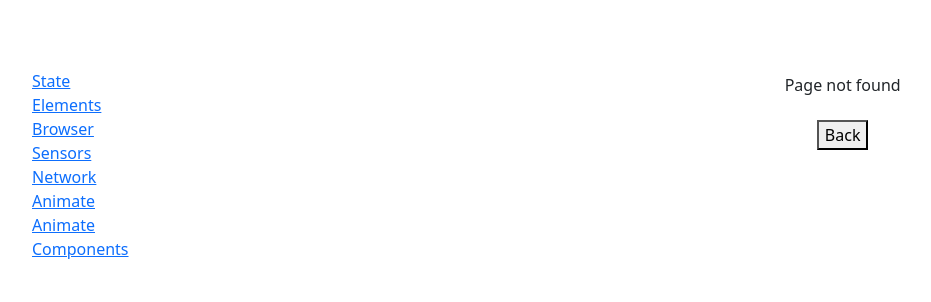
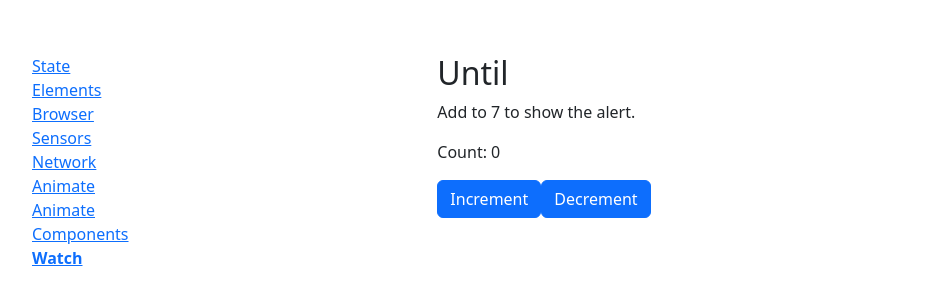
Before and after one commit to UlakhovichKate/vueUse, a Vue app: page /watch in a window 1280 px wide. Before the commit this address had no page. Shown: the part 264-566 px from the top of the page, without its empty margins (0-931 px from the left). Built offline with nearby package versions, Linux system fonts and the light colour scheme.

Commit message:
Until.vue

```diff
--- a/src/App.vue
+++ b/src/App.vue
@@ -9,6 +9,7 @@
       <router-link :to="{ name: 'showListAnimation' }" class="nav__item nav__item_home">Animate</router-link>
       <router-link :to="{ name: 'showListAnimation' }" class="nav__item nav__item_home">Animate</router-link>
       <router-link :to="{ name: 'showListComponents' }" class="nav__item nav__item_home">Components</router-link>
+      <router-link :to="{ name: 'showListWatch' }" class="nav__item nav__item_home">Watch</router-link>
     </nav>
   </aside>
   <div>
--- /dev/null
+++ b/src/components/ListWatch.vue
@@ -0,0 +1,12 @@
+<template>
+  <until/>
+</template>
+
+<script setup>
+import Until from "../vueUseComponents/Until.vue";
+
+</script>
+
+<style scoped>
+
+</style>
--- a/src/router/index.ts
+++ b/src/router/index.ts
@@ -42,6 +42,11 @@ const routes = [
         name: "showListComponents",
         component: () => import("../components/ListComponents.vue"),
       },
+      {
+        path: "watch",
+        name: "showListWatch",
+        component: () => import("../components/ListWatch.vue"),
+      },
     ],
   },
   {
--- /dev/null
+++ b/src/vueUseComponents/Until.vue
@@ -0,0 +1,23 @@
+<script setup lang="ts">
+import { invoke, until, useCounter } from '@vueuse/shared'
+
+const { count, inc, dec } = useCounter()
+
+invoke(async () => {
+  await until(count).toBe(7)
+
+  alert('You got 7!')
+})
+</script>
+
+<template>
+  <h2>Until</h2>
+  <p>Add to 7 to show the alert.</p>
+  <p>Count: {{ count }}</p>
+  <button class="btn btn-primary" @click="inc()">
+    Increment
+  </button>
+  <button class="btn btn-primary" @click="dec()">
+    Decrement
+  </button>
+</template>
```
